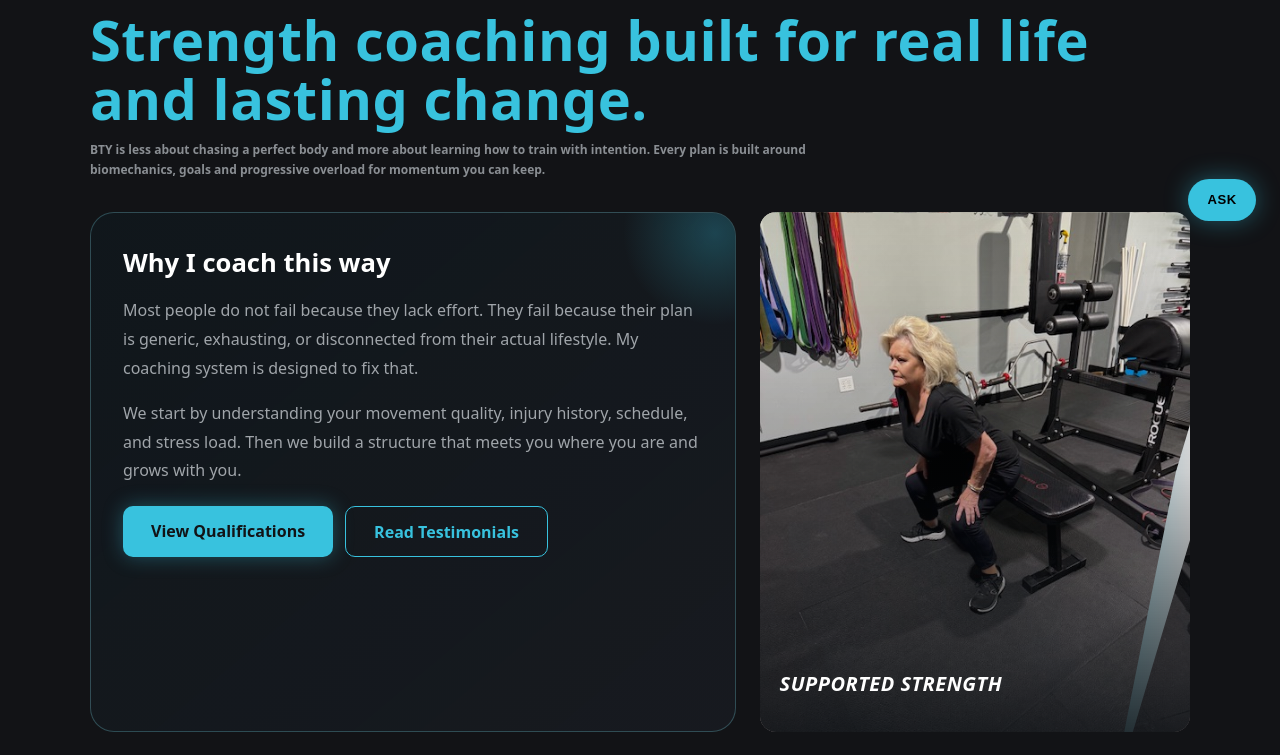
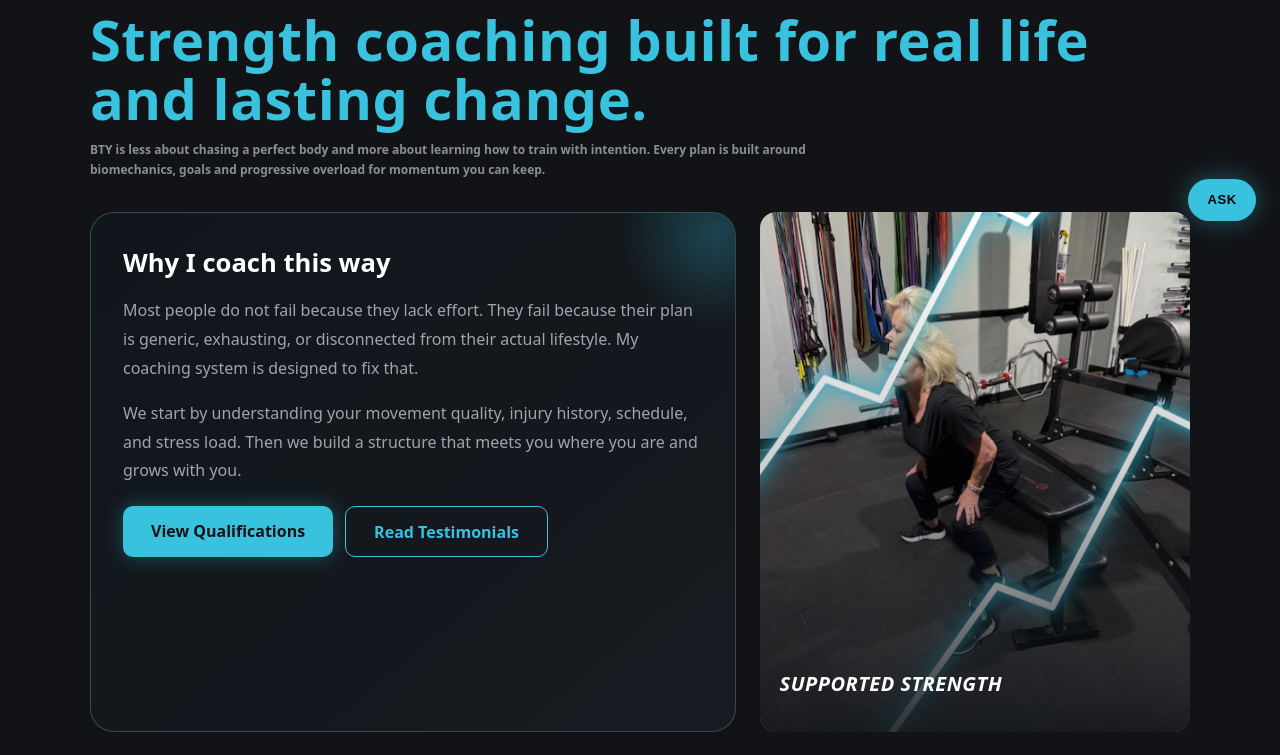
Before and after one commit to SummonShenron/BTYAPP, a React (Vite) app in the folder frontend/: page /about in a window 1280 px wide. Shown: the part 555-1310 px from the top of the page. Built offline with nearby package versions, Linux system fonts and the light colour scheme; no server answers.

Commit message:
lightning bolt carousel

```diff
--- a/frontend/src/components/FlipRevealCarousel.tsx
+++ b/frontend/src/components/FlipRevealCarousel.tsx
@@ -4,22 +4,21 @@ import '../components/__styles__/FlipRevealCarousel.css';
 interface CarouselItem {
   image: string;
   title?: string;
-  kicker?: string;
 }
 
-interface DiagonalSweepCarouselProps {
+interface LightningRevealCarouselProps {
   items: CarouselItem[];
   autoPlay?: boolean;
   interval?: number;
-  duration?: number; // Animation duration in ms
+  duration?: number;
 }
 
-export default function DiagonalSweepCarousel({
+export default function LightningRevealCarousel({
   items,
   autoPlay = true,
   interval = 4500,
-  duration = 850,
-}: DiagonalSweepCarouselProps) {
+  duration = 1000,
+}: LightningRevealCarouselProps) {
   const [index, setIndex] = useState(0);
   const [nextIndex, setNextIndex] = useState(1);
   const [animating, setAnimating] = useState(false);
@@ -55,42 +54,71 @@ export default function DiagonalSweepCarousel({
   const nextItem = items[nextIndex];
 
   return (
-    <div className="diagonal-carousel-container">
-      {/* BASE LAYER: Current Image */}
+    <div className="lightning-carousel-container">
+      {/* Base Current Image */}
       <div
-        className="diagonal-layer current-layer"
+        className="lightning-layer current-layer"
         style={{ backgroundImage: `url(${currentItem.image})` }}
       />
 
-      {/* REVEAL LAYERS: Triggered on transition */}
       {animating && (
         <>
-          {/* Incoming Image Layer */}
+          {/* Phase 2: Incoming Image Expands Outward from Cut */}
           <div
-            className="diagonal-layer next-layer"
+            className="lightning-layer next-layer"
             style={{
               backgroundImage: `url(${nextItem.image})`,
               animationDuration: `${duration}ms`,
             }}
           />
 
-          {/* Leading Blue Edge Accent Bar */}
-          <div
-            className="diagonal-accent-stripe"
+          {/* Glowing Cyan Seam - Top Edge */}
+          <svg
+            className="lightning-edge-svg edge-top"
+            viewBox="0 0 100 100"
+            preserveAspectRatio="none"
             style={{ animationDuration: `${duration}ms` }}
-          />
+          >
+            <path
+              className="lightning-edge-path"
+              d="M 115 -10 L 82 22 L 72 18 L 48 56 L 35 52 L -15 110"
+            />
+          </svg>
+
+          {/* Glowing Cyan Seam - Bottom Edge */}
+          <svg
+            className="lightning-edge-svg edge-bottom"
+            viewBox="0 0 100 100"
+            preserveAspectRatio="none"
+            style={{ animationDuration: `${duration}ms` }}
+          >
+            <path
+              className="lightning-edge-path"
+              d="M 115 -10 L 82 22 L 72 18 L 48 56 L 35 52 L -15 110"
+            />
+          </svg>
+
+          {/* Phase 1: Jagged Lightning Crack Draw */}
+          <svg
+            className="lightning-svg"
+            viewBox="0 0 100 100"
+            preserveAspectRatio="none"
+            style={{ animationDuration: `${duration}ms` }}
+          >
+            <path
+              className="lightning-path"
+              d="M 115 -10 L 82 22 L 72 18 L 48 56 L 35 52 L -15 110"
+              style={{ animationDuration: `${duration}ms` }}
+            />
+          </svg>
         </>
       )}
 
-      {/* Copy / Overlay Text */}
-      <div className="diagonal-carousel-copy">
-        {currentItem.kicker && (
-          <span className="banner-kicker">{currentItem.kicker}</span>
-        )}
-        {currentItem.title && (
+      {currentItem.title && (
+        <div className="lightning-carousel-copy">
           <h2 className="banner-title">{currentItem.title}</h2>
-        )}
-      </div>
+        </div>
+      )}
     </div>
   );
 }
--- a/frontend/src/components/__styles__/FlipRevealCarousel.css
+++ b/frontend/src/components/__styles__/FlipRevealCarousel.css
@@ -1,4 +1,4 @@
-.diagonal-carousel-container {
+.lightning-carousel-container {
   position: relative;
   width: 100%;
   height: 100%;
@@ -8,7 +8,7 @@
   background-color: #0e1014;
 }
 
-.diagonal-layer {
+.lightning-layer {
   position: absolute;
   inset: 0;
   background-position: center;
@@ -23,102 +23,165 @@
 
 .next-layer {
   z-index: 2;
-  animation-name: diagonalReveal;
+  animation-name: lightningJaggedExpand;
+  animation-timing-function: cubic-bezier(0.16, 1, 0.3, 1);
+  animation-fill-mode: forwards;
+}
+
+/* --- SVG SEAM EDGES --- */
+.lightning-edge-svg {
+  position: absolute;
+  inset: 0;
+  width: 100%;
+  height: 100%;
+  z-index: 3;
+  pointer-events: none;
+  filter: drop-shadow(0 0 6px #38C2DE) drop-shadow(0 0 14px #38C2DE);
+  will-change: transform, opacity;
+}
+
+.lightning-edge-path {
+  fill: none;
+  stroke: #ffffff;
+  stroke-width: 1.4;
+  stroke-linecap: round;
+  stroke-linejoin: round;
+}
+
+.edge-top {
+  animation-name: topEdgeTranslate;
+  animation-timing-function: cubic-bezier(0.16, 1, 0.3, 1);
+  animation-fill-mode: forwards;
+}
+
+.edge-bottom {
+  animation-name: bottomEdgeTranslate;
+  animation-timing-function: cubic-bezier(0.16, 1, 0.3, 1);
+  animation-fill-mode: forwards;
+}
+
+/* --- INITIAL LIGHTNING BOLT OVERLAY --- */
+.lightning-svg {
+  position: absolute;
+  inset: 0;
+  width: 100%;
+  height: 100%;
+  z-index: 4;
+  pointer-events: none;
+  filter: drop-shadow(0 0 8px #38C2DE) drop-shadow(0 0 18px #38C2DE);
+  animation-name: lightningFadeOut;
+  animation-timing-function: ease-in-out;
+  animation-fill-mode: forwards;
+}
+
+.lightning-path {
+  fill: none;
+  stroke: #ffffff;
+  stroke-width: 1.5;
+  stroke-linecap: round;
+  stroke-linejoin: round;
+  stroke-dasharray: 250;
+  stroke-dashoffset: 250;
+  animation-name: drawLightningCrack;
   animation-timing-function: cubic-bezier(0.4, 0, 0.2, 1);
   animation-fill-mode: forwards;
 }
 
-/* --- AMBIENT GLOW AURA (SOFT OUTER HALO) --- */
-.diagonal-accent-glow {
-  position: absolute;
-  inset: -20px; /* Expands past edges for seamless bleed */
-  z-index: 3;
-  background: radial-gradient(
-    ellipse at center,
-    rgba(56, 194, 222, 0.8) 0%,
-    rgba(56, 194, 222, 0.3) 40%,
-    transparent 75%
-  );
-  filter: blur(16px);
-  mix-blend-mode: screen;
-  animation-name: diagonalGlowSweep;
-  animation-timing-function: cubic-bezier(0.4, 0, 0.2, 1);
-  animation-fill-mode: forwards;
-  pointer-events: none;
-  will-change: clip-path, opacity;
-}
+/* --- KEYFRAMES --- */
 
-/* --- SHARP TAPERED ENERGY BLADE (CORE EDGE) --- */
-.diagonal-accent-stripe {
-  position: absolute;
-  inset: 0;
-  z-index: 4;
-  background: linear-gradient(
-    90deg,
-    rgba(56, 194, 222, 0.1) 0%,
-    #38C2DE 60%,
-    #ffffff 100%
-  );
-  filter: drop-shadow(0 0 10px #38C2DE) drop-shadow(0 0 20px #38C2DE);
-  animation-name: diagonalStripeSweep;
-  animation-timing-function: cubic-bezier(0.4, 0, 0.2, 1);
-  animation-fill-mode: forwards;
-  pointer-events: none;
-  will-change: clip-path, opacity;
-}
-
-/* KEYFRAMES */
-
-/* Image Reveal */
-@keyframes diagonalReveal {
+/* 1. Fast draw along the lightning path (0% -> 25%) */
+@keyframes drawLightningCrack {
   0% {
-    clip-path: polygon(0 0, -30% 0, -60% 100%, 0 100%);
+    stroke-dashoffset: 250;
+  }
+  25% {
+    stroke-dashoffset: 0;
   }
   100% {
-    clip-path: polygon(0 0, 160% 0, 130% 100%, 0 100%);
+    stroke-dashoffset: 0;
   }
 }
 
-/* Soft Outer Ambient Glow Sweep */
-@keyframes diagonalGlowSweep {
-  0% {
-    clip-path: polygon(-70% 100%, -40% 0%, -15% 0%, -45% 100%);
-    opacity: 0;
+/* 2. Vanish main bolt when split begins */
+@keyframes lightningFadeOut {
+  0%, 24% {
+    opacity: 1;
   }
-  8% { opacity: 0.9; }
-  90% { opacity: 0.9; }
-  100% {
-    clip-path: polygon(115% 100%, 145% 0%, 170% 0%, 140% 100%);
+  25%, 100% {
     opacity: 0;
   }
 }
 
-/* 6-Point Tapered Blade Sweep (Pinch Top/Bottom, Bulge Center) */
-@keyframes diagonalStripeSweep {
-  0% {
+/* 3. Smooth Non-Flipping Clip-Path Expansion */
+@keyframes lightningJaggedExpand {
+  /* PHASE A: Sealed along initial crack line */
+  0%, 22% {
     clip-path: polygon(
-      -30% 0%, -28% 0%,
-      -40% 50%,
-      -58% 100%, -60% 100%,
-      -48% 50%
+      115% -10%, 82% 22%, 72% 18%, 48% 56%, 35% 52%, -15% 110%,
+      -15% 110%, 35% 52%, 48% 56%, 72% 18%, 82% 22%, 115% -10%
     );
     opacity: 0;
   }
-  5% { opacity: 1; }
-  92% { opacity: 1; }
+
+  /* PHASE B: Initial Break (-8% top-left offset / +8% bottom-right offset) */
+  26%, 48% {
+    clip-path: polygon(
+      107% -18%, 74% 14%, 64% 10%, 40% 48%, 27% 44%, -23% 102%,
+      -7% 118%, 43% 60%, 56% 64%, 80% 26%, 90% 30%, 123% -2%
+    );
+    opacity: 1;
+  }
+
+  /* PHASE C: Clean expansion outward without crossing vertex paths */
   100% {
     clip-path: polygon(
-      160% 0%, 162% 0%,
-      150% 50%,
-      132% 100%, 130% 100%,
-      142% 50%
+      -5% -130%, -38% -98%, -48% -102%, -72% -64%, -85% -68%, -135% -10%,
+      105% 230%, 155% 172%, 168% 176%, 192% 138%, 202% 142%, 235% 110%
     );
+    opacity: 1;
+  }
+}
+
+/* 4. Top Seam Line - Pushes Up & Left */
+@keyframes topEdgeTranslate {
+  0%, 22% {
+    transform: translate(0, 0);
+    opacity: 0;
+  }
+  26%, 48% {
+    transform: translate(-8%, -8%);
+    opacity: 1;
+  }
+  85% {
+    opacity: 1;
+  }
+  100% {
+    transform: translate(-120%, -120%);
     opacity: 0;
   }
 }
 
-/* Copy Overlay */
-.diagonal-carousel-copy {
+/* 5. Bottom Seam Line - Pushes Down & Right */
+@keyframes bottomEdgeTranslate {
+  0%, 22% {
+    transform: translate(0, 0);
+    opacity: 0;
+  }
+  26%, 48% {
+    transform: translate(8%, 8%);
+    opacity: 1;
+  }
+  85% {
+    opacity: 1;
+  }
+  100% {
+    transform: translate(120%, 120%);
+    opacity: 0;
+  }
+}
+
+/* Typography Overlay */
+.lightning-carousel-copy {
   position: absolute;
   inset: 0;
   z-index: 10;
@@ -135,7 +198,7 @@
   pointer-events: none;
 }
 
-.diagonal-carousel-copy .banner-title {
+.lightning-carousel-copy .banner-title {
   font-size: 1.25rem;
   font-weight: 800;
   font-style: italic;
--- a/frontend/src/pages/AboutPage.tsx
+++ b/frontend/src/pages/AboutPage.tsx
@@ -1,6 +1,6 @@
 import React, { useEffect, useState } from 'react';
 import { Link } from 'react-router-dom';
-import DiagonalSweepCarousel from '../components/FlipRevealCarousel';
+import LightningRevealCarousel from '../components/FlipRevealCarousel';
 import './__styles__/BrandPages.css';
 import squatImg from '../assets/squat3.jpeg';
 import clientSquatImg from '../assets/IMG_1575.jpeg';
@@ -101,7 +101,7 @@ export default function AboutMe() {
 
         <aside className="about-drift-wall">
           <div className="profile-media-zone about-drift-wall-zone">
-            <DiagonalSweepCarousel
+            <LightningRevealCarousel
             items={aboutGalleryItems}
             autoPlay
             interval={0}
```
